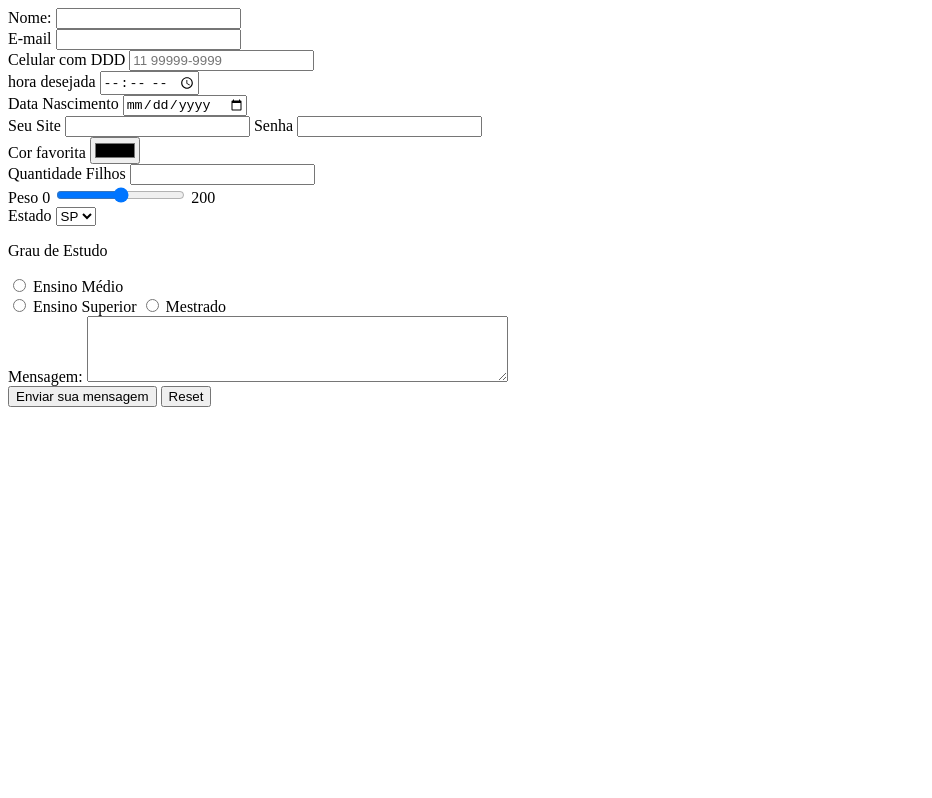
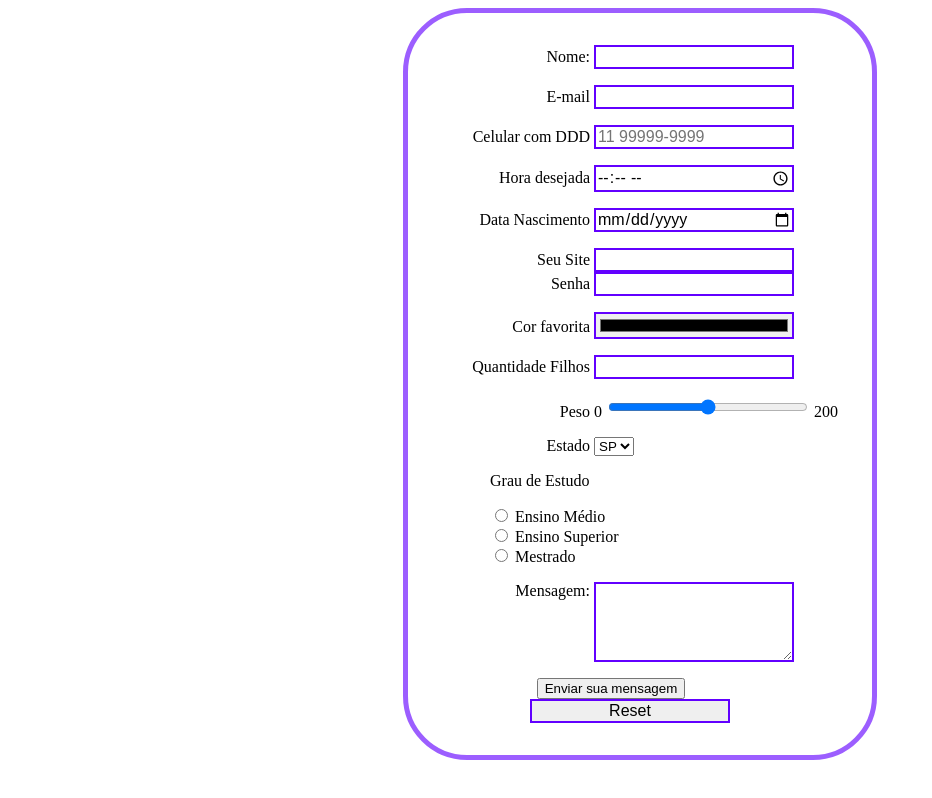
Before and after one commit to Gabsjormungand/formulario002, a plain HTML site: page index.html in a window 1280 px wide. Shown: the whole page, without its empty margins (0-932 px from the left). Drawn offline with Linux system fonts and the light colour scheme.

Commit message:
formulário elaborado
Formulário mais elaborado

```diff
--- a/formu2.css
+++ b/formu2.css
@@ -0,0 +1,70 @@
+form{
+    /* Apenas para centralizar o form na página */
+    margin: 0 auto;
+    width: 400px;
+    /* Para ver bordas do formulário */
+    padding: 2em;
+    border: 5px solid #6200ffa1;
+    border-radius: 4em;
+}
+
+form div+div {
+    margin-top: 1em;
+}
+
+label {
+    /*Para ter certaza que todas as labels tem o mesmo tamanho e estão propriamente alinhadas*/
+    display: inline-block;
+    width: 150px;
+    text-align: right;
+}
+input, textarea {
+    /* Para certificar-se que todos os campos de texto têm as mesma configurações de fonte. Por padrão, textareas ter uma monospace*/
+    font: 1em sans-serif;
+
+    /* Para dar o mesmo tamanho a todos campo de texto */
+    width: 200px;
+    box-sizing: border-box;
+
+    /* Para harmonizar o look & feel das bordas nos campos de texto*/
+    border: 2px solid #6200ff;
+}
+
+input:focus, textarea:focus {
+    /* Dar um pouco de destaque nos elementos ativos */
+    border-color: #000000;
+}
+
+textarea {
+    /* Para alinhar corretamente os campos de texto de várias linhas com sua label*/
+    vertical-align: top;
+
+    /* Para dar espaço suficiente para digitar alqun texto */
+    height: 5em;
+
+    /* Para dar espaço suficientes redimensionarem qualquer textarea verticalmente. ele não funciona em todos os browsers */
+    resize: vertical;
+}
+
+.button {
+    /* Para posicionar os botôes para a mesma posição dos campos de texto */
+    padding-left: 90px;
+    /* mesmo tamanho que os elementos do tipo label */
+}
+
+button {
+    /* Esta margem estra representa aproximadamente o mesmo espaço que o espaço entre as labels e os sues campos de texto*/
+    margin-left: 0.5em;
+}
+input[type=radio] {
+    width: auto;
+}
+.radio label{
+    text-align: left;
+    width: 190px;
+}
+.radio{
+    width: 300px;
+    display: block;
+    margin: 0 auto;
+}
--- a/index.html
+++ b/index.html
@@ -4,6 +4,7 @@
     <meta charset="UTF-8">
     <meta name="viewport" content="width=device-width, initial-scale=1.0">
     <title>Formulário 2</title>
+    <link rel="stylesheet" href="formu2.css">
 </head>
 
 <body>
@@ -21,7 +22,7 @@
 <input type="tel" id="fone" name="fone" required pattern="[0-9]{2} [0-9]{5}-[0-9{4}]" placeholder="11 99999-9999">
         </div>
         <div>
-            <label for="hora-desejada">hora desejada</label>
+            <label for="hora-desejada">Hora desejada</label>
             <input type="time" id="hora-desejada" name="hora-desejada" required>
         </div>
         <div>
@@ -42,7 +43,7 @@
             <label for="filhos">Quantidade Filhos</label>
             <input type="number" id="filhos" name="filhos">
         </div>
-        <div>
+        <div class="peso">
             <label for="peso">Peso</label>
             0 <input type="range" id="peso" name="peso" min="0" max="200"> 200
         </div>
@@ -54,12 +55,12 @@
                 <option value="PB">PB</option>
             </select>
         </div>
-        <div>
+        <div class="radio">
             <p>Grau de Estudo</p>
             <input type="radio" id="medio" name="fav_language" value="Ensino Médio">
             <label for="medio">Ensino Médio</label><br>
             <input type="radio" id="faculdade" name="fav_language" value="Ensino Superior">
-            <label for="faculdade">Ensino Superior</label>
+            <label for="faculdade">Ensino Superior</label><br>
             <input type="radio" id="mestrado" name="fav_language" value="Mestrado">
             <label for="mestrado">Mestrado</label>
         </div>
```
